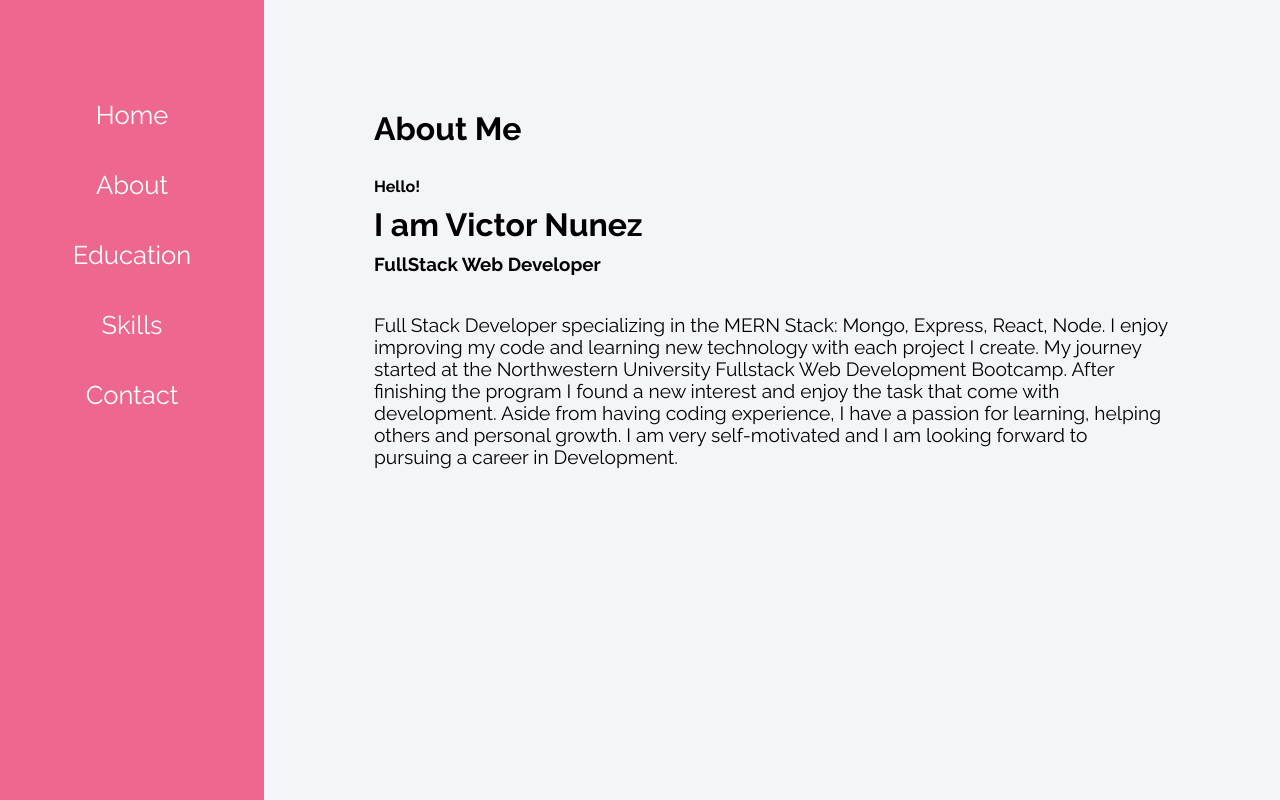
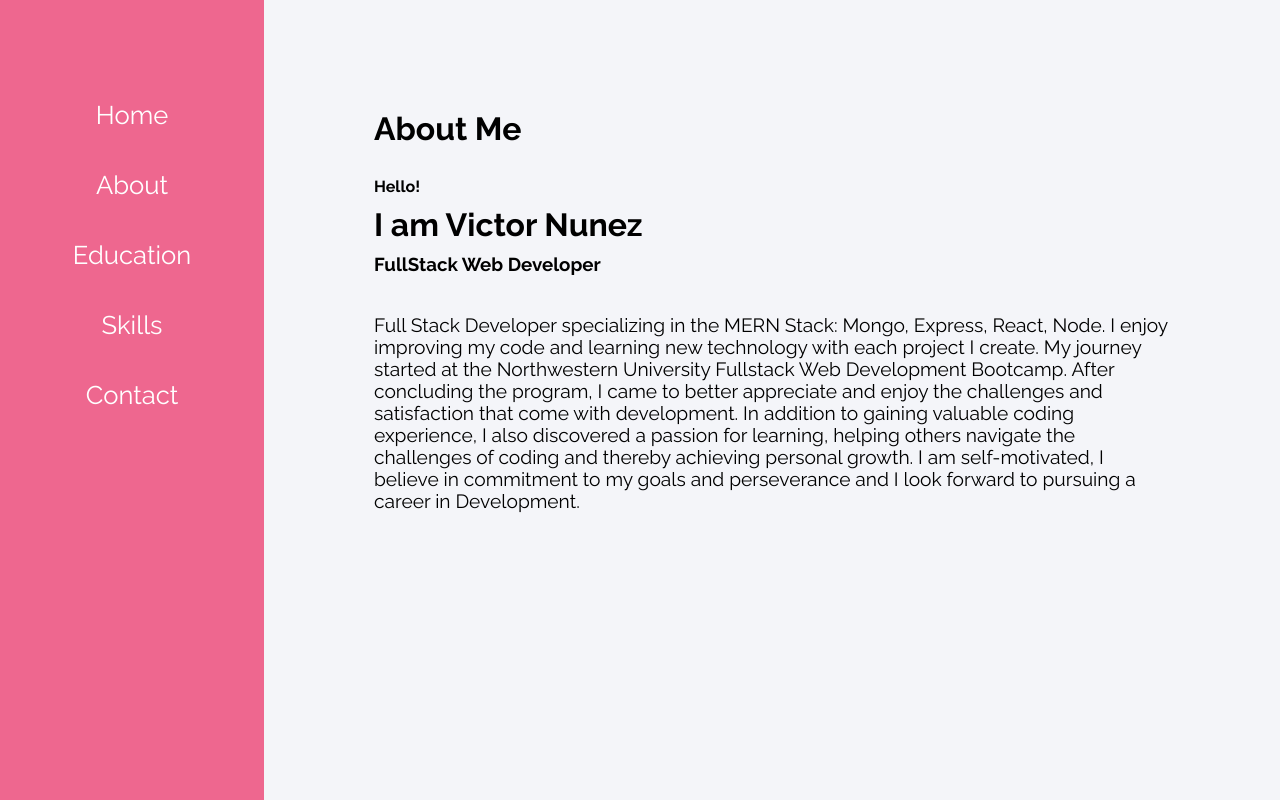
Before and after one commit to vnunez0914/react-portfolio, a React (Create React App) app: page /about in a window 1280 px wide. Built offline with nearby package versions, Linux system fonts and the light colour scheme.

Commit message:
about me edit

```diff
--- a/src/contents/About.js
+++ b/src/contents/About.js
@@ -1,4 +1,4 @@
-import React, {Component} from  'react';
+import React, { Component } from "react";
 
 class About extends Component {
   render() {
@@ -14,17 +14,22 @@ class About extends Component {
 
         <br></br>
 
-                <p>Full Stack Developer specializing in the MERN Stack: Mongo, Express, React, Node.
-                 I enjoy improving my code and learning new technology with each project I create. My journey started at the Northwestern University Fullstack Web Development Bootcamp.
-                 After finishing the program I found a new interest and enjoy the task that come with development. Aside from having coding experience, I have a passion for learning, helping others and personal growth.
-                 I am very self-motivated and I am looking forward to pursuing a career in Development.
-
+        <p>
+          Full Stack Developer specializing in the MERN Stack: Mongo, Express,
+          React, Node. I enjoy improving my code and learning new technology
+          with each project I create. My journey started at the Northwestern
+          University Fullstack Web Development Bootcamp. After concluding the
+          program, I came to better appreciate and enjoy the challenges and
+          satisfaction that come with development. In addition to gaining
+          valuable coding experience, I also discovered a passion for learning,
+          helping others navigate the challenges of coding and thereby achieving
+          personal growth. I am self-motivated, I believe in commitment to my
+          goals and perseverance and I look forward to pursuing a career in
+          Development.
         </p>
-
-
       </div>
-        )
+    );
   }
 }
 
-export default About
+export default About;
```
Also changed, not shown: 1 other file (tests, documents, lock files or other folders). Lines whose indentation alone changed are shown as unchanged.
